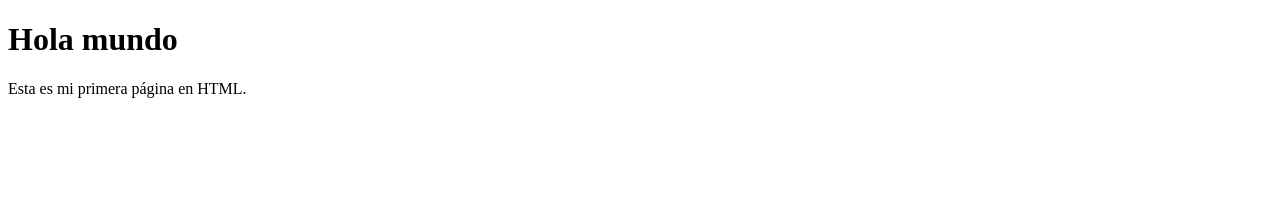
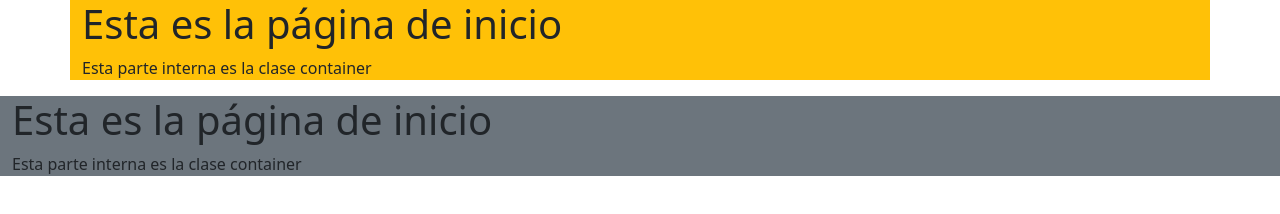
Before and after one commit to matiasbettancourtva/m1m1h, a plain HTML site: page index.html in a window 1280 px wide. Drawn offline with nearby package versions, Linux system fonts and the light colour scheme.

Commit message:
pagina de practica clase de la semana 13/08

```diff
--- a/index.html
+++ b/index.html
@@ -1,11 +1,20 @@
 <!DOCTYPE html>
-<html>
+<html lang="es">
 <head>
-    <meta charset="UTF-8">
-    <title>Mi primera página</title>
+<title>Mi Pagina</title>
+<meta charset="utf-8">
+<meta name="viewport" content="width=device width, initial-scale=1">
+<link href="https://cdn.jsdelivr.net/npm/bootstrap@5.3.3/dist/css/bootstrap.min.css" rel="stylesheet">
+<script src="https://cdn.jsdelivr.net/npm/bootstrap@5.3.3/dist/jsbootstrap.bundle.min.js"></script>
 </head>
 <body>
-    <h1>Hola mundo</h1>
-    <p>Esta es mi primera página en HTML.</p>
+<div class="container bg-warning">
+<h1>Esta es la página de inicio</h1>
+<p>Esta parte interna es la clase container</p>
+</div>
+<div class="container-fluid bg-secondary">
+<h1>Esta es la página de inicio</h1>
+<p>Esta parte interna es la clase container</p>
+</div>
 </body>
 </html>
```
